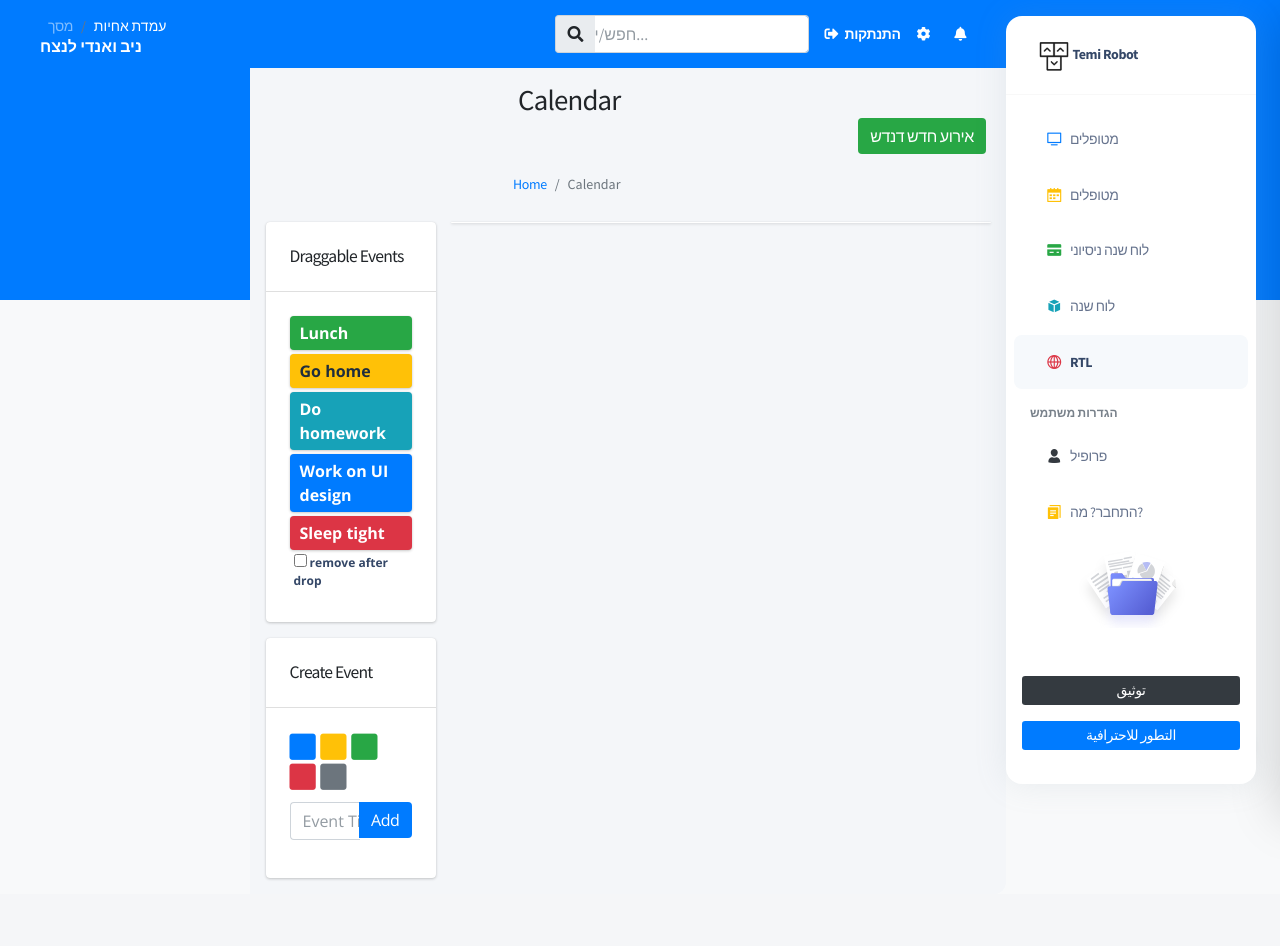
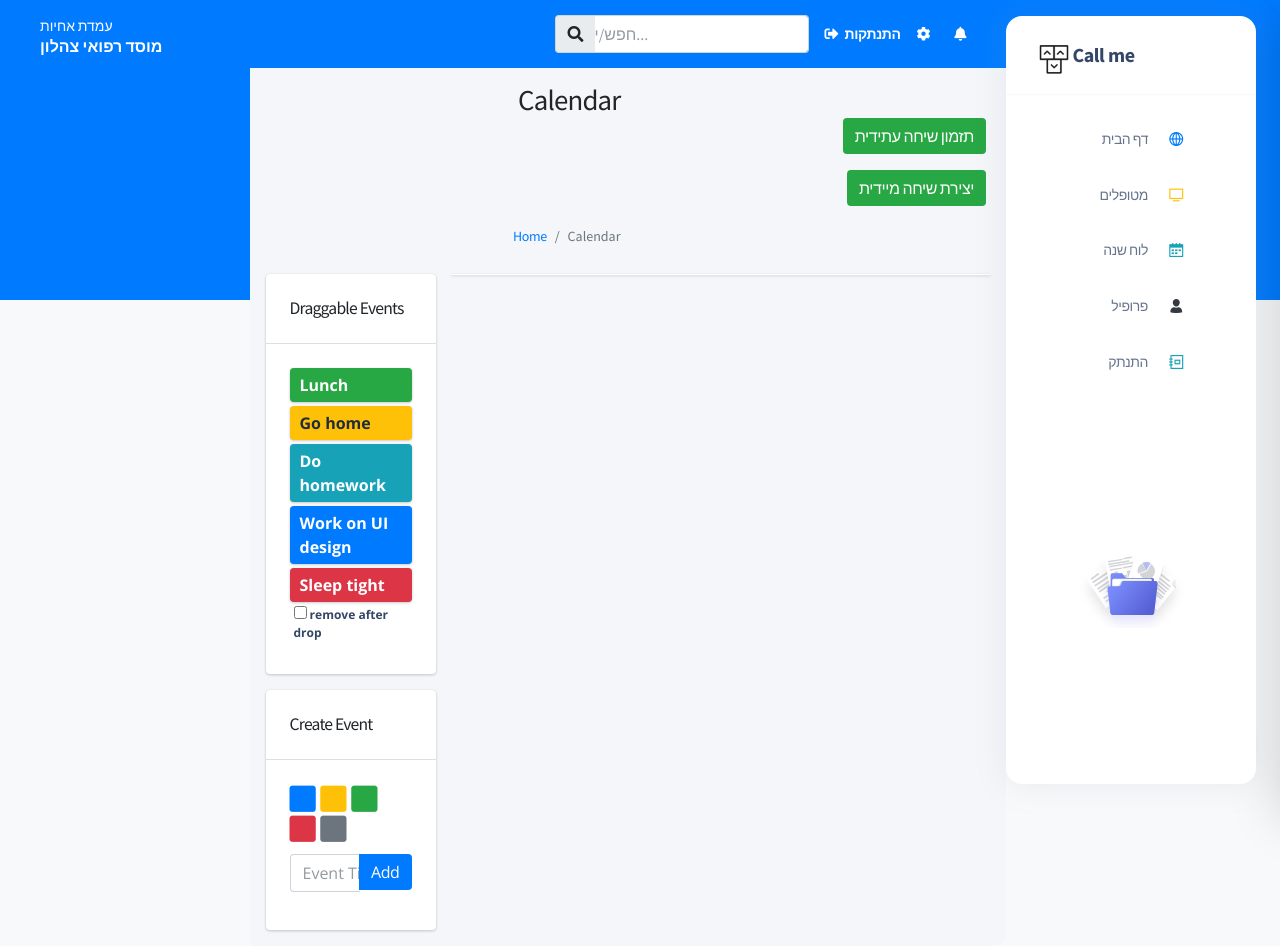
Before and after one commit to nivbadli1/temi_v3, a Flask app: page /add_new_event in a window 1280 px wide. Before the commit the page ends 880 px from the top, so only its background shows below. Run offline with Flask 2, Linux system fonts and the light colour scheme; the visitor is signed in with stand-in values (Sample User, id 1); style sheets or scripts are compiled from the project's sources; some libraries are stand-ins or nearby versions.

Commit message:
Change footer, change refrence for buttons at the side left bar menu and add temi functions to events routs before Demo

```diff
--- a/apps/events/routes.py
+++ b/apps/events/routes.py
@@ -49,14 +49,20 @@ def generate_json_patients():
 @login_required
 def add_new_event_popup():
     add_new_event_form = AddNewEventForm()
+    time_format = '%Y-%m-%d %H:%M'
 
+    send_to_robot = None
     # Get form from UI and add new event
     if request.method == 'POST':
-        timestamp = add_new_event_form.data['day'] + ' ' + add_new_event_form.data['time']
-        time_format = '%Y-%m-%d %H:%M'
-        day_chosen = datetime.datetime.strptime(timestamp, time_format)
+        if 'event_for_now' in request.form:
+            day_chosen = datetime.datetime.strptime(datetime.datetime.now().strftime(time_format), time_format)
+            send_to_robot=True
+        else:
+            timestamp = add_new_event_form.data['day'] + ' ' + add_new_event_form.data['time']
+            day_chosen = datetime.datetime.strptime(timestamp, time_format)
+
         create_new_event(patient_id=add_new_event_form.data['patient'], contact_id=add_new_event_form.data['contact'],
-                         start=day_chosen)
+                         start=day_chosen,send_to_robot=send_to_robot)
         return redirect(url_for('events_blueprint.calendar'))
 
     # Generate the New Event Form:
--- a/apps/patients/routes.py
+++ b/apps/patients/routes.py
@@ -43,7 +43,6 @@ def update_patient(patient_id):
         db.session.commit()
         flash("מטופל {} עודכן בהצלחה".format(p.f_name))
         if 'patients_list' in request.form:
-            print("HIHIH")
             return redirect(url_for('patients_blueprint.patients_list'))
     # If request.method == 'GET' get patient information
     elif request.method == 'GET':
--- a/apps/templates/events/calendar.html
+++ b/apps/templates/events/calendar.html
@@ -42,7 +42,13 @@
 
                     <div>
                         <button type="button" class="btn btn-success float-right" onclick="load_patients(); load_days();"
-                                data-toggle="modal" data-target="#add_new_event_modal">אירוע חדש דנדש
+                                data-toggle="modal" data-target="#add_new_event_modal">תזמון שיחה עתידית
+                        </button>
+                    </div>
+
+                    <div>
+                        <button type="button" class="btn btn-success float-right" onclick="load_patients_now();"
+                                data-toggle="modal" data-target="#add_new_event_modal_for_now">יצירת שיחה מיידית
                         </button>
                     </div>
 
@@ -183,6 +189,40 @@
         </div>
     </div>
 
+    <div id="add_new_event_modal_for_now"  class="modal fade" role="dialog" dir="rtl">
+        <div class="modal-dialog">
+            <div class="modal-content">
+
+                <div class="modal-header">
+                    <h4 class="modal-title">יצירת שיחה מיידית</h4>
+                </div>
+
+                <div class="modal-body" id="add_new_event_for_now_modal_body">
+                    <form method="POST"
+                          action="{{ url_for('events_blueprint.add_new_event_popup') }}">
+                        <div class="form-group">
+                            {{ add_new_event_form.patient.label(class="form-control-label") }}
+                            {{ add_new_event_form.patient(class="form-control ",id="patient_select_form_now") }}
+                        </div>
+
+                        <div class="form-group">
+                            {{ add_new_event_form.contact.label(class="form-control-label") }}
+                            {{ add_new_event_form.contact(class="form-control",id="contact_select_form_now") }}
+                        </div>
+
+
+                        <div class="form-group">
+                            <button name ='event_for_now' class="btn btn-primary" type="submit">התקשר</button>
+                        </div>
+                    </form>
+                </div>
+
+                <div class="modal-footer">
+                    <button type="button" class="btn btn-secondary" data-dismiss="modal">Close</button>
+                </div>
+            </div>
+        </div>
+    </div>
 
     <!--Edit Event Modal-->
     <div id="add_new_contact_modal" class="modal" role="dialog" dir="rtl">
@@ -239,9 +279,14 @@ function closemodal() {
 
 <!-- 4 selectors for the 4 elements in Add New Event form (Patient, Contact, Day and Time slot)-->
     var patient_select = document.getElementById("patient_select_form");
+
     var contact_select = document.getElementById("contact_select_form");
+
     var days_select = document.getElementById("days_select_form");
     var times_select = document.getElementById("times_select_form");
+
+    var patient_select_now = document.getElementById("patient_select_form_now");
+    var contact_select_now = document.getElementById("contact_select_form_now");
 
 <!-- First, fetch the whole patients list -->
     function load_patients() {
@@ -272,6 +317,39 @@ function closemodal() {
         });
     });
 };
+
+
+<!-- First, fetch the whole patients list -->
+    function load_patients_now() {
+    fetch('/events/patients_list').then(function(response) {
+        response.json().then(function(data) {
+           console.table(data);
+           let optionHTML_patients = '';
+           for (let patient of data.patients) {
+                    optionHTML_patients += '<option value="' + patient.id + '">' + patient.f_name + ' ' + patient.l_name + '</option>';
+                }
+           patient_select_now.innerHTML = optionHTML_patients;
+            load_first_contacts_now();
+        });
+    });
+};
+
+<!-- Then, get the current selected patient and fetch his contacts -->
+    function load_first_contacts_now () {
+    var value_3 = patient_select_now.options[patient_select_now.selectedIndex].value;
+    fetch('/events/' +  value_3).then(function(response) {
+        response.json().then(function(data) {
+           console.table(data);
+           let optionHTML_first_contact = '';
+           for (let contact of data.contacts) {
+                    optionHTML_first_contact += '<option value="' + contact.id + '">' + contact.f_name + ' ' + contact.l_name +  '</option>';
+                }
+           contact_select_now.innerHTML = optionHTML_first_contact;
+        });
+    });
+};
+
+
 
 <!-- Later, load the days (show 7 days ahead but can be editable) -->
     function load_days() {
@@ -311,6 +389,11 @@ function closemodal() {
 
     patient_select.onchange = function() {
     load_first_contacts();
+};
+
+
+    patient_select_now.onchange = function() {
+    load_first_contacts_now();
 };
 
 <!-- On Day change, fetch the current available time slots  -->
--- a/apps/templates/includes/navigation-rtl.html
+++ b/apps/templates/includes/navigation-rtl.html
@@ -3,10 +3,10 @@
     <div class="container-fluid py-1 px-3">
       <nav aria-label="breadcrumb">
         <ol class="breadcrumb bg-transparent mb-0 pb-0 pt-1 px-0 ">
-          <li class="breadcrumb-item text-sm ps-2"><a class="opacity-5 text-white" href="javascript:;">מסך</a></li>
+{#          <li class="breadcrumb-item text-sm ps-2"><a class="opacity-5 text-white" href="javascript:;">מסך</a></li>#}
           <li class="breadcrumb-item text-sm text-white active" aria-current="page"> עמדת אחיות</li>
         </ol>
-        <h6 class="font-weight-bolder text-white mb-0">ניב ואנדי לנצח</h6>
+        <h6 class="font-weight-bolder text-white mb-0">מוסד רפואי צהלון</h6>
       </nav>
       <div class="collapse navbar-collapse mt-sm-0 mt-2 px-0" id="navbar">
         <div class="ms-md-auto pe-md-3 d-flex align-items-center">
--- a/apps/templates/includes/sidenav-rtl.html
+++ b/apps/templates/includes/sidenav-rtl.html
@@ -3,55 +3,57 @@
       <i class="fas fa-times p-3 cursor-pointer text-secondary opacity-5 position-absolute start-0 top-0 d-none d-xl-none" aria-hidden="true" id="iconSidenav"></i>
       <a class="navbar-brand m-0" href="/" target="_blank">
         <img src="{{ config.ASSETS_ROOT }}/img/logo-ct-dark.png" class="navbar-brand-img h-100" alt="main_logo">
-        <span class="me-1 font-weight-bold">Temi Robot</span>
+        <span class="me-1 font-weight-bold text-lg">Call me</span>
       </a>
     </div>
     <hr class="horizontal dark mt-0">
     <div class="collapse navbar-collapse px-0 w-auto " id="sidenav-collapse-main">
-      <ul class="navbar-nav">
+      <ul class="navbar-nav" dir="rtl">
         <li class="nav-item">
-          <a class="nav-link " href="/">
+{#          <a class="nav-link " href="/">#}
+              <a class="nav-link " href="{{ url_for('patients_blueprint.patients_list') }}">
             <div class="icon icon-shape icon-sm border-radius-md text-center ms-2 d-flex align-items-center justify-content-center">
-              <i class="ni ni-tv-2 text-primary text-sm opacity-10"></i>
+              <i class="ni
+ni-world-2 text-primary text-sm opacity-10"></i>
             </div>
-            <span class="nav-link-text me-1">מטופלים</span>
+            <span class="nav-link-text me-1">דף הבית</span>
           </a>
         </li>
         <li class="nav-item">
           <a class="nav-link "href="{{ url_for('patients_blueprint.patients_list') }}">
             <div class="icon icon-shape icon-sm border-radius-md text-center ms-2 d-flex align-items-center justify-content-center">
-              <i class="ni ni-calendar-grid-58 text-warning text-sm opacity-10"></i>
+              <i class="ni ni-tv-2 text-warning text-sm opacity-10"></i>
             </div>
             <span class="nav-link-text me-1">מטופלים</span>
           </a>
         </li>
+{#        <li class="nav-item">#}
+{#          <a class="nav-link " href="{{ url_for('events_blueprint.calendar') }}">#}
+{#            <div class="icon icon-shape icon-sm border-radius-md text-center ms-2 d-flex align-items-center justify-content-center">#}
+{#              <i class="ni ni-credit-card text-success text-sm opacity-10"></i>#}
+{#            </div>#}
+{#            <span class="nav-link-text me-1">לוח שנה ניסיוני</span>#}
+{#          </a>#}
+{#        </li>#}
         <li class="nav-item">
           <a class="nav-link " href="{{ url_for('events_blueprint.calendar') }}">
             <div class="icon icon-shape icon-sm border-radius-md text-center ms-2 d-flex align-items-center justify-content-center">
-              <i class="ni ni-credit-card text-success text-sm opacity-10"></i>
-            </div>
-            <span class="nav-link-text me-1">לוח שנה ניסיוני</span>
-          </a>
-        </li>
-        <li class="nav-item">
-          <a class="nav-link " href="{{ url_for('events_blueprint.calendar') }}">
-            <div class="icon icon-shape icon-sm border-radius-md text-center ms-2 d-flex align-items-center justify-content-center">
-              <i class="ni ni-app text-info text-sm opacity-10"></i>
+              <i class="ni ni-calendar-grid-58 text-info text-sm opacity-10"></i>
             </div>
             <span class="nav-link-text me-1">לוח שנה</span>
           </a>
         </li>
-        <li class="nav-item">
-          <a class="nav-link active" href="/rtl.html">
-            <div class="icon icon-shape icon-sm border-radius-md text-center ms-2 d-flex align-items-center justify-content-center">
-              <i class="ni ni-world-2 text-danger text-sm opacity-10"></i>
-            </div>
-            <span class="nav-link-text me-1">RTL</span>
-          </a>
-        </li>
-        <li class="nav-item mt-3">
-          <h6 class="ps-4 me-4 pe-2 text-uppercase text-xs font-weight-bolder opacity-6">הגדרות משתמש</h6>
-        </li>
+{#        <li class="nav-item">#}
+{#          <a class="nav-link active" href="/rtl.html">#}
+{#            <div class="icon icon-shape icon-sm border-radius-md text-center ms-2 d-flex align-items-center justify-content-center">#}
+{#              <i class="ni ni-world-2 text-danger text-sm opacity-10"></i>#}
+{#            </div>#}
+{#            <span class="nav-link-text me-1">RTL</span>#}
+{#          </a>#}
+{#        </li>#}
+{#        <li class="nav-item mt-3">#}
+{#          <h6 class="ps-4 me-4 pe-2 text-uppercase text-xs font-weight-bolder opacity-6" dir="rtl">הגדרות משתמש</h6>#}
+{#        </li>#}
         <li class="nav-item">
           <a class="nav-link "  href="{{ url_for('patients_blueprint.patients_list') }}">
             <div class="icon icon-shape icon-sm border-radius-md text-center ms-2 d-flex align-items-center justify-content-center">
@@ -60,14 +62,14 @@
             <span class="nav-link-text me-1">פרופיל</span>
           </a>
         </li>
-        <li class="nav-item">
-          <a class="nav-link " href="/sign-in.html">
-            <div class="icon icon-shape icon-sm border-radius-md text-center ms-2 d-flex align-items-center justify-content-center">
-              <i class="ni ni-single-copy-04 text-warning text-sm opacity-10"></i>
-            </div>
-            <span class="nav-link-text me-1">התחבר? מה?</span>
-          </a>
-        </li>
+{#        <li class="nav-item">#}
+{#          <a class="nav-link " href="/sign-in.html">#}
+{#            <div class="icon icon-shape icon-sm border-radius-md text-center ms-2 d-flex align-items-center justify-content-center">#}
+{#              <i class="ni ni-single-copy-04 text-warning text-sm opacity-10"></i>#}
+{#            </div>#}
+{#            <span class="nav-link-text me-1">התחבר? מה?</span>#}
+{#          </a>#}
+{#        </li>#}
         <li class="nav-item">
           <a class="nav-link " href="/sign-up.html">
             <div class="icon icon-shape icon-sm border-radius-md text-center ms-2 d-flex align-items-center justify-content-center">
@@ -87,8 +89,8 @@
 <!--            <p class="text-xs font-weight-bold text-center mb-0">يرجى التحقق من مستنداتنا</p>-->
           </div>
         </div>
-      </div>
-      <a href="https://www.creative-tim.com/learning-lab/bootstrap/license/argon-dashboard" target="_blank" class="btn btn-dark btn-sm w-100 mb-3">توثيق</a>
-      <a class="btn btn-primary btn-sm mb-0 w-100" href="https://appseed.us/product/argon-dashboard/flask/" type="button">التطور للاحترافية</a>
-    </div>
+{#      </div>#}
+{#      <a href="https://www.creative-tim.com/learning-lab/bootstrap/license/argon-dashboard" target="_blank" class="btn btn-dark btn-sm w-100 mb-3">توثيق</a>#}
+{#      <a class="btn btn-primary btn-sm mb-0 w-100" href="https://appseed.us/product/argon-dashboard/flask/" type="button">التطور للاحترافية</a>#}
+{#    </div>#}
   </aside>
```
Also changed, not shown: apps/core/classes.py (+21 -0 lines), apps/events/functions.py (+33 -12 lines), apps/events/temi_robot.py (added, +19 -0 lines), apps/templates/includes/footer.html (+15 -15 lines), 2 other files.
